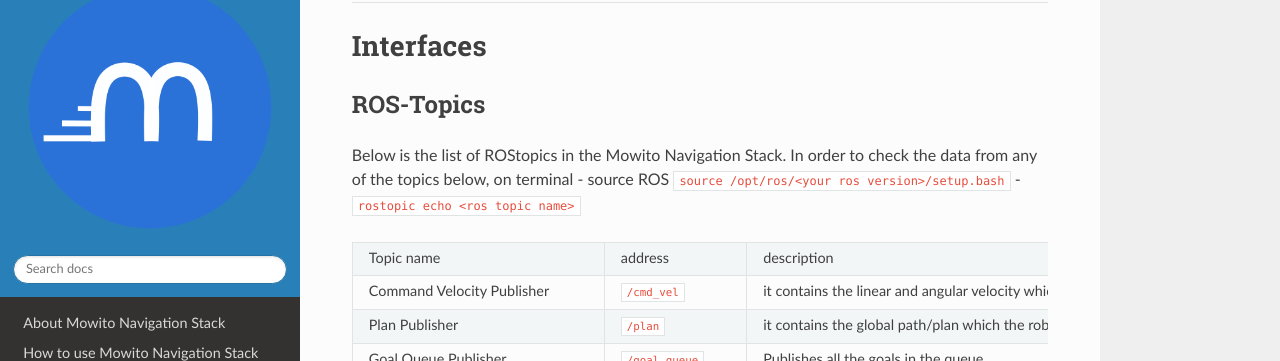
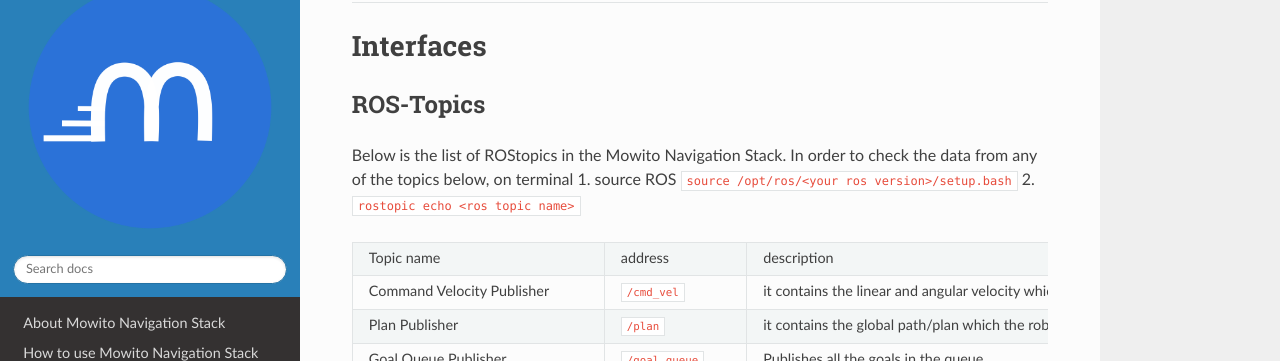
Before and after one commit to mowito/mowito_amd64, a Sphinx documentation site: the page built from docs/source/interfaces.rst, in a window 1280 px wide and 1266 px high. Shown: the part 72-433 px from the top of the window. Built offline with Sphinx 7.4.7 and the Read the Docs theme 2.0.0, drawn with Linux system fonts in a browser that asks for light colours.

```diff
--- a/docs/source/interfaces.rst
+++ b/docs/source/interfaces.rst
@@ -4,8 +4,8 @@
 ROS-Topics
 ^^^^^^^^^^^^^^
 Below is the list of ROStopics in the Mowito Navigation Stack. In order to check the data from any of the topics below, on terminal
-- source ROS ``source /opt/ros/<your ros version>/setup.bash``
-- ``rostopic echo <ros topic name>``
+1. source ROS ``source /opt/ros/<your ros version>/setup.bash``
+2. ``rostopic echo <ros topic name>``
 
 +------------------------------------+---------------------+-------------------------------------------------------------------------------------+
 | Topic name                         | address             | description                                                                         |
```
